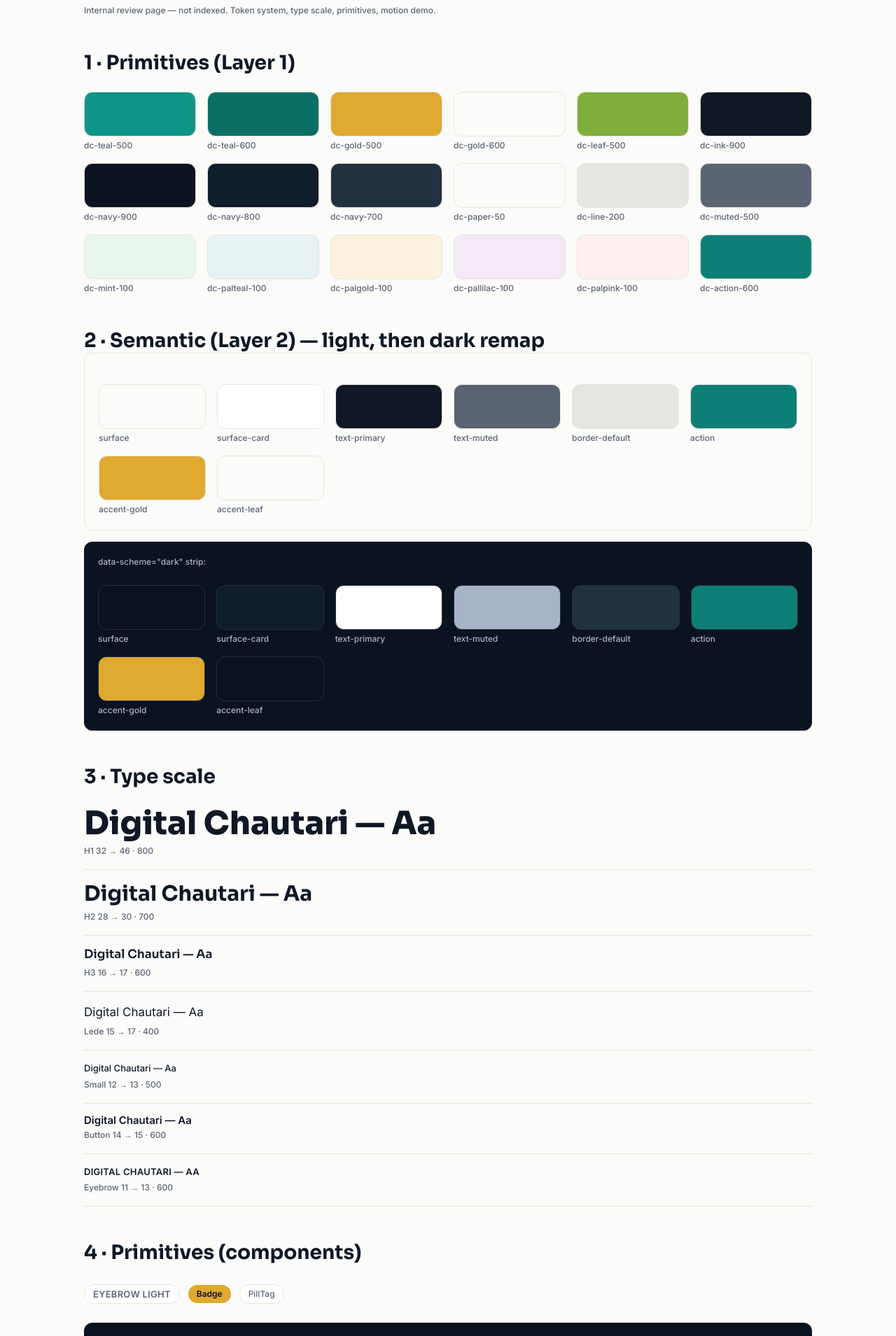
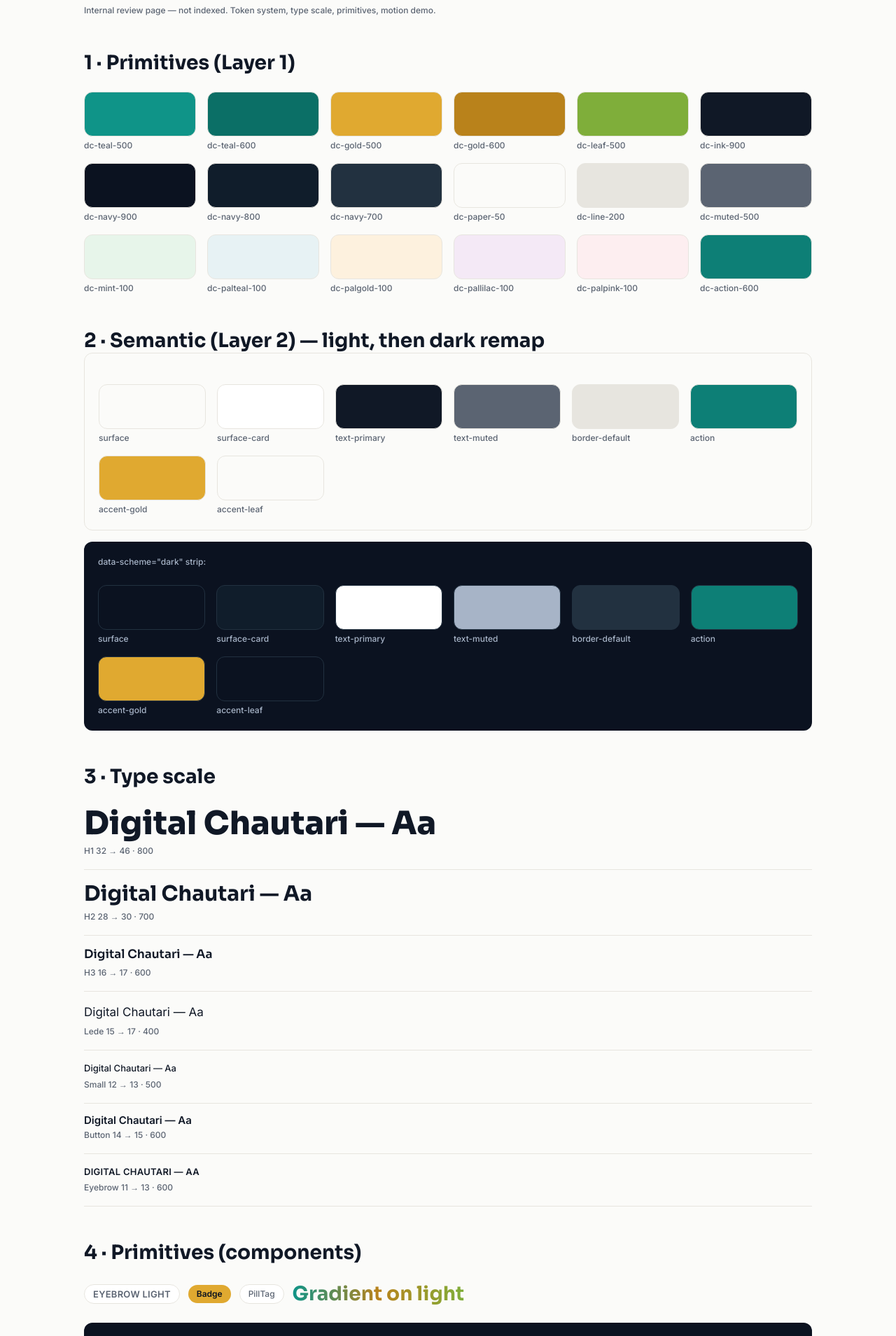
Before and after one commit to dhunganasaroj3/digital-chautari, a Next.js app: page /dev in a window 1280 px wide. Shown: the part 183-2092 px from the top of the page at 70% size. Built offline with nearby package versions, Linux system fonts and the light colour scheme; no server answers.

Commit message:
refactor(ui): gradient headline fills as CSS utilities, no inline style (S4.R1)

```diff
--- a/app/globals.css
+++ b/app/globals.css
@@ -210,6 +210,25 @@
   background: linear-gradient(135deg, var(--color-dc-teal-500), #2563eb);
 }
 
+/* Gradient headline fills (90deg teal → gold → leaf); the dark variant
+   uses full-strength gold (A-2's #b9821b stop is for light backgrounds) */
+@utility gradient-text {
+  background-image: linear-gradient(
+    90deg,
+    var(--color-dc-teal-500),
+    var(--color-dc-gold-600),
+    var(--color-dc-leaf-500)
+  );
+}
+@utility gradient-text-dark {
+  background-image: linear-gradient(
+    90deg,
+    var(--color-dc-teal-500),
+    var(--color-dc-gold-500),
+    var(--color-dc-leaf-500)
+  );
+}
+
 /* Page transition — 0.45s fade + 8px rise on every route (killed by reduced-motion) */
 @keyframes page-enter {
   from {
--- a/components/ui/GradientText.tsx
+++ b/components/ui/GradientText.tsx
@@ -2,18 +2,14 @@ import type { ReactNode } from "react";
 
 type Props = {
   children: ReactNode;
-  /** Use on navy/dark sections: swaps the middle gradient stop to full-strength gold (A-2 inverse). */
+  /** Use on navy sections: full-strength gold middle stop instead of A-2's light-bg gold. */
   onDark?: boolean;
 };
 
 export function GradientText({ children, onDark = false }: Props) {
-  const stops = onDark
-    ? "var(--color-dc-teal-500), var(--color-dc-gold-500), var(--color-dc-leaf-500)"
-    : "var(--color-dc-teal-500), var(--color-dc-gold-600), var(--color-dc-leaf-500)";
   return (
     <span
-      className="bg-clip-text text-transparent"
-      style={{ backgroundImage: `linear-gradient(90deg, ${stops})` }}
+      className={`bg-clip-text text-transparent ${onDark ? "gradient-text-dark" : "gradient-text"}`}
     >
       {children}
     </span>
```
Also changed, not shown: 1 other file (tests, documents, lock files or other folders).
